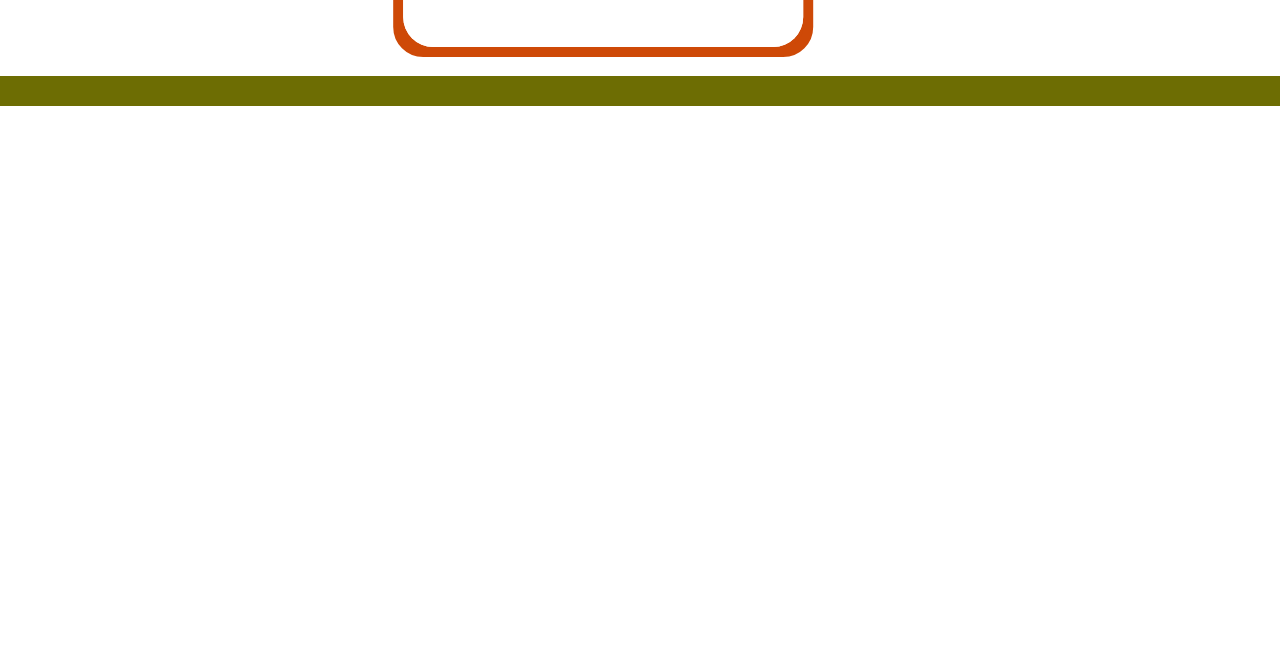
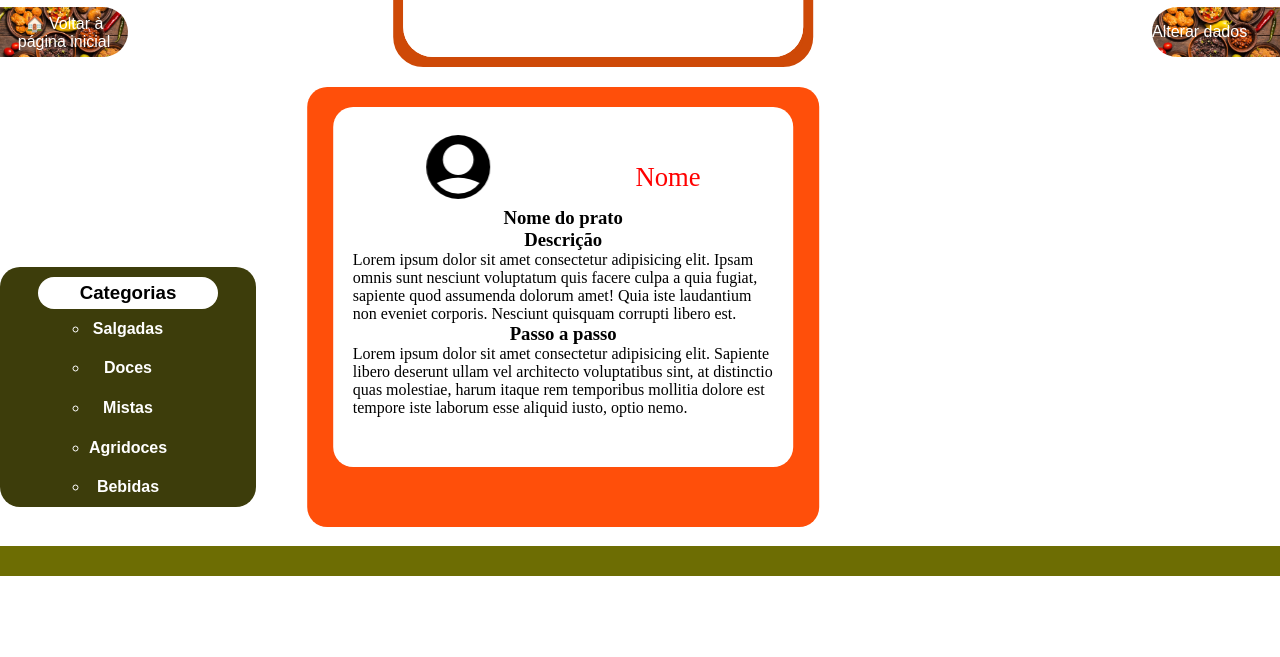
Before and after one commit to KaueMansur/food-social, a plain HTML site: page perfil.html in a window 1280 px wide. Shown: the part 143-800 px from the top of the page. Drawn offline with Linux system fonts and the light colour scheme.

Commit message:
página perfil concluída

```diff
--- a/assets/css/style.css
+++ b/assets/css/style.css
@@ -144,6 +144,110 @@
     width: 20% !important;
 }
 
+
+.options_txt{
+    color: #fff;
+    font-family: sans-serif;
+    border-radius: 20px;
+    text-align: center;
+}
+
+.aside_options{
+    width: 10%;
+    height: 50px;
+    background-image: url(../img/comidas-regionais-tipicas-brasileiras.png);
+    border-radius: 0 40px 40px 0;
+    background-repeat: no-repeat;
+    background-size: cover;
+    position: relative;
+    display: flex;
+    align-items: center;
+    margin-top: 10px;
+    position: absolute;
+    left: 0;
+    top: 140px;
+}
+
+.aside_options_direita{
+    width: 10%;
+    height: 50px;
+    background-image: url(../img/comidas-regionais-tipicas-brasileiras.png);
+    border-radius: 40px 0 0 40px;
+    background-repeat: no-repeat;
+    background-size: cover;
+    position: relative;
+    display: flex;
+    align-items: center;
+    margin-top: 10px;
+    position: absolute;
+    right: 0;
+    top: 140px;
+}
+
+#postagens{
+    background-color: #ff4f0a;
+    width: 50%;
+    height: 440px;
+    margin-top: 20px;
+    border-radius: 20px;
+}
+
+.receitas{
+    background-color: #fff;
+    width: 90%;
+    height: 360px;
+    border-radius: 20px;
+    margin: auto;
+    margin-top: 20px;
+    padding: 20px;
+}
+
+#categorias{
+    background-color: #3d3d0b;
+    width: 20%;
+    height: 240px;
+    border-radius: 20px;
+    display: flex;
+    flex-direction: column;
+    align-items: center;
+    position: absolute;
+    bottom: 150px;
+    left: 10;
+}
+
+.categorias_title{
+    margin-top: 10px;
+    background-color: #fff;
+    padding: 5px;
+    text-align: center;
+    border-radius: 20px;
+    font-family: sans-serif;
+    font-weight: bold;
+    width: 180px;
+}
+
+#categorias ul{
+    display: flex;
+    flex-direction: column;
+    justify-content: space-around;
+    height: 100%;
+}
+
+#categorias li{
+    list-style-type: circle ;
+    color: #fff;
+    font-weight: bold;
+    font-family: sans-serif;
+    text-align: center;
+}
+
+.usuario{
+    display: flex;
+    justify-content: space-around;
+    align-items: center;
+    height: 80px;
+}
+
 #sub_header_config{
     width: 60%;
     height: 100px;
@@ -167,6 +271,7 @@
     align-items: center;
     transform: translate(-20%);
     width: calc(100% - 20%);
+    margin-top: 10px;
 }
 
 #info_biografia{
--- a/perfil.html
+++ b/perfil.html
@@ -14,6 +14,25 @@
         <aside id="sub_header" class="small">
             <h2 class="sub_header_title">Food Social</h2>
         </aside>
+        <aside class="aside_options">
+            <p class="options_txt">🏠 Voltar à página inicial</p>
+        </aside>
+        <aside class="aside_options_direita" style="top: 80px;">
+            <p class="options_txt">Meu perfil</p>
+        </aside>
+        <aside class="aside_options_direita">
+            <p class="options_txt">Alterar dados</p>
+        </aside>
+        <article id="categorias">
+            <h3 class="categorias_title">Categorias</h3>
+            <ul>
+                <li>Salgadas</li>
+                <li>Doces</li>
+                <li>Mistas</li>
+                <li>Agridoces</li>
+                <li>Bebidas</li>
+            </ul>
+        </article>
         <form action="#" id="form_perfil">
             <div id="aba_biografia">
                 <picture>
@@ -30,6 +49,23 @@
                     </div>
                 </div>
             </div>
+            <article id="postagens">
+                <div class="receitas">
+                    <div class="usuario">
+                        <img src="assets/img/user.png" alt="Ícone de usuário">
+                        <p class="txt_red" style="display: inline-block;">Nome</p>
+                    </div>
+                    <h3 style="text-align: center;">Nome do prato</h3>
+                    <div>
+                        <h3 style="text-align: center;">Descrição</h3>
+                        <p>Lorem ipsum dolor sit amet consectetur adipisicing elit. Ipsam omnis sunt nesciunt voluptatum quis facere culpa a quia fugiat, sapiente quod assumenda dolorum amet! Quia iste laudantium non eveniet corporis. Nesciunt quisquam corrupti libero est.</p>
+                    </div>
+                    <div>
+                        <h3 style="text-align: center;">Passo a passo</h3>
+                        <p>Lorem ipsum dolor sit amet consectetur adipisicing elit. Sapiente libero deserunt ullam vel architecto voluptatibus sint, at distinctio quas molestiae, harum itaque rem temporibus mollitia dolore est tempore iste laborum esse aliquid iusto, optio nemo.</p>
+                    </div>
+                </div>
+            </article>
         </form>
     </main>
     <footer></footer>
```
